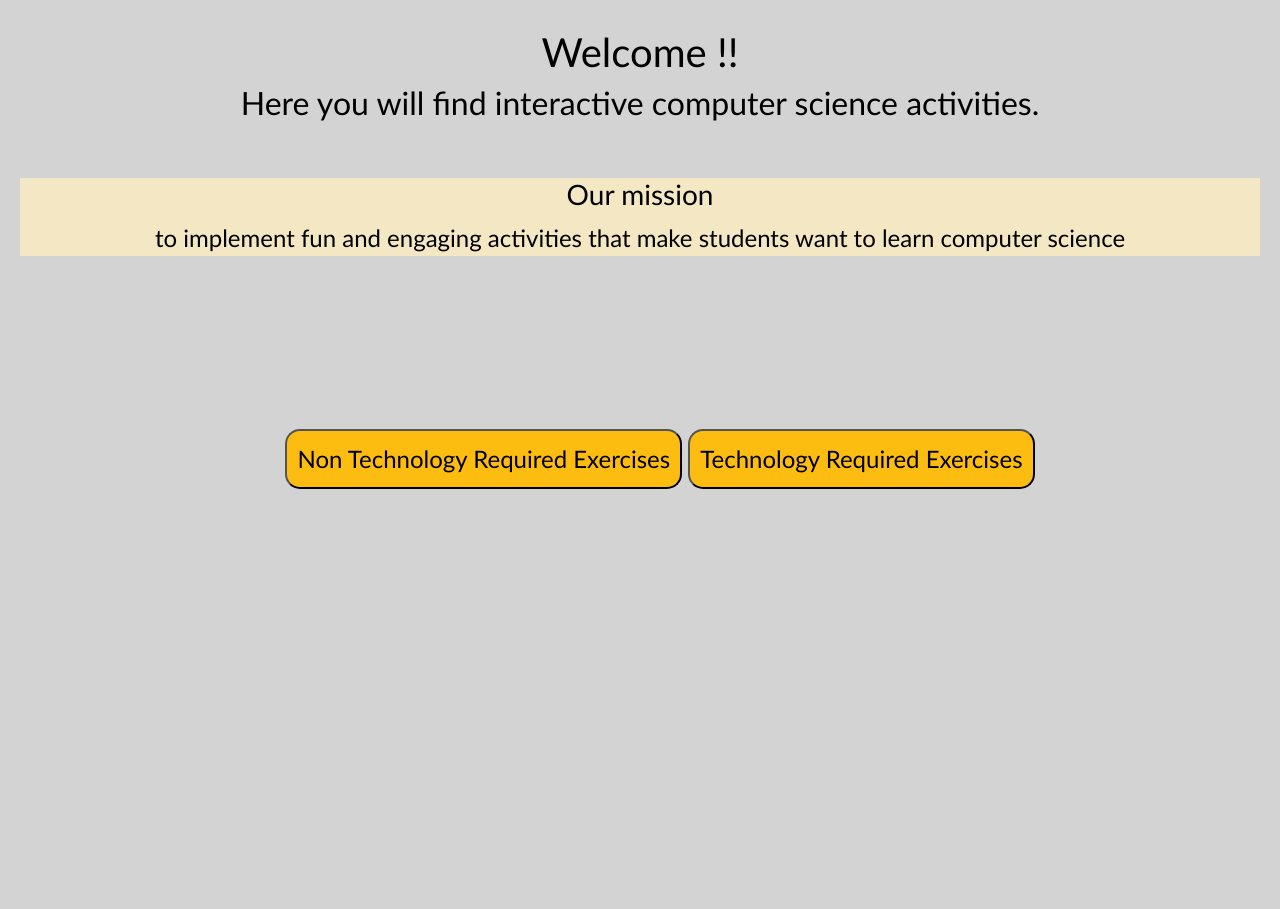
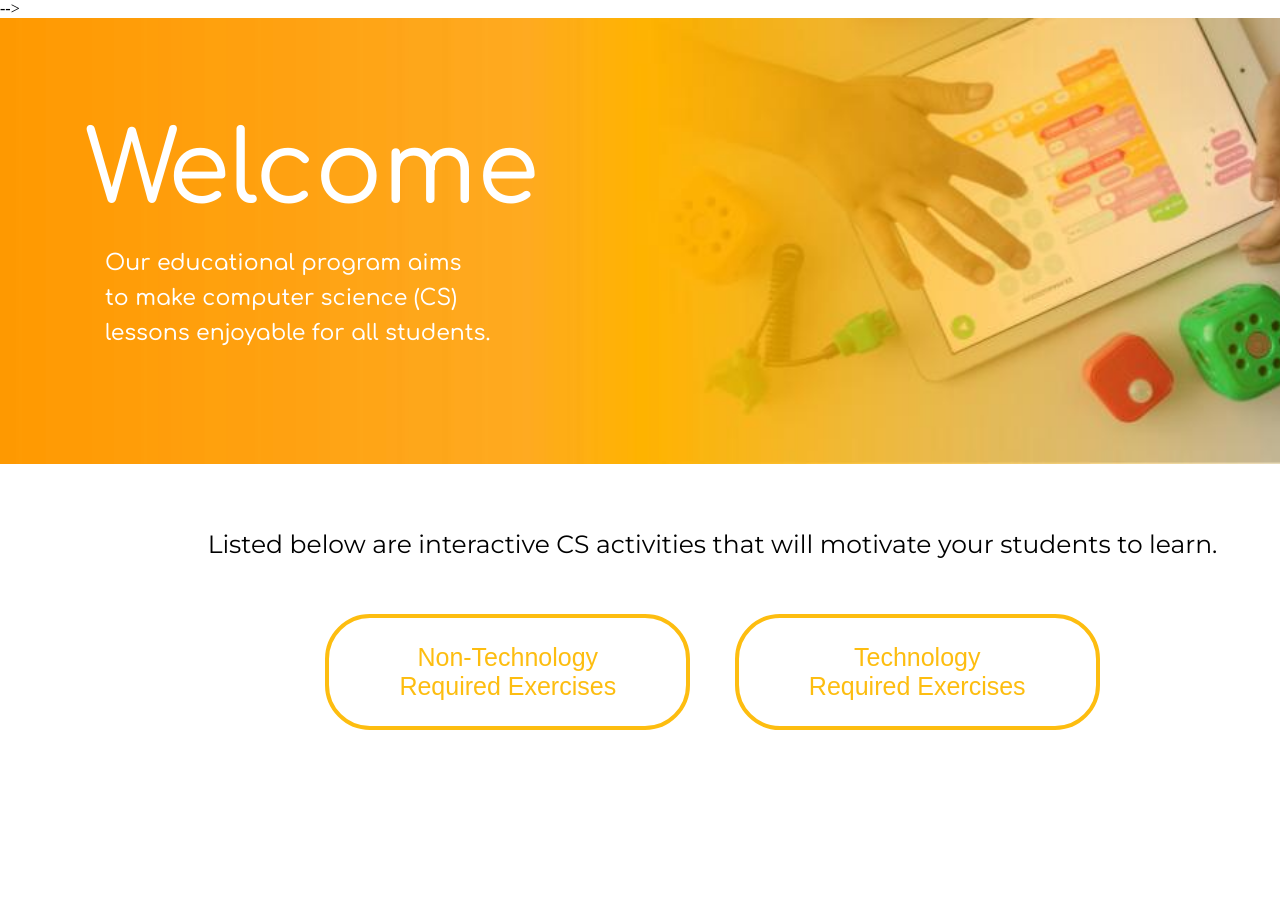
Before and after one commit to VCU-CS-Capstone/CS-23-313-Elementary-School-Computer-Science-Engagement, a Flask app: page /require/ in a window 1280 px wide; the page is wider, and only the part inside the window is pictured. Before the commit the page ends 489 px from the top of that part, so only its background shows below. Run offline with Flask 2, Linux system fonts and the light colour scheme; some libraries are stand-ins or nearby versions.

Commit message:
homepage styling

```diff
--- a/src/templates/require.html
+++ b/src/templates/require.html
@@ -1,51 +1,118 @@
-{% extends "base.html" %}
-{% block content %}
+<!-- {% extends "base.html" %}
+{% block content %} -->
 <html>
     <head>
-    <!-- <meta name="viewport" content="width=device-width, initial-scale=1.0"> -->
+    <meta name="viewport" content="width=device-width, initial-scale=1.0">
+    <link rel="preconnect" href="https://fonts.googleapis.com">
+    <link rel="preconnect" href="https://fonts.gstatic.com" crossorigin>
+    <link href="https://fonts.googleapis.com/css2?family=Comfortaa:wght@500&family=Montserrat&family=Roboto:wght@400;500;700&display=swap" rel="stylesheet">
+
 
         <style>
-            body{background-color: lightgray;
+            @import url('https://fonts.googleapis.com/css2?family=Comfortaa:wght@500&family=Montserrat&family=Roboto:wght@400;500;700&display=swap');
+
+            body{background-color: white;
                 margin: 0px;
                 margin-bottom: 0px;
                 color: black;
 
             }
-
             .wrapper {
                 display: grid;
-                grid-gap: 8px;
-                grid-template-rows:1fr 1fr 2fr;
-                background-color: lightgray;
+                /* grid-gap: 8px; */
+                grid-template-rows:1fr 1fr;
+                background-color: white;
                 margin-bottom: 0px;
-                font-family:'Trebuchet MS', 'Lucida Sans Unicode', 'Lucida Grande', 'Lucida Sans', Arial, sans-serif;
+                font-family: 'Comfortaa';
                 }
-            .mission {
-                background-color: #f4e7c4;
+            h1{
+                font-weight: 500;
+                font-size: 100px;
+                text-align: left;
+                padding-left: 50px;
+                margin-bottom: 20px;
             }
+
+            img{
+                width: 1425px;
+            }
+            .box-a{
+                position: relative;
+            }
+            .welcome{
+                position: absolute;
+                top: 10px;
+                left: 5px;
+                color: white;
+                width: 475px;
+                vertical-align: middle;
+                padding-left: 30px;
+                padding-top: 20px;
+            }
+            .welcome p{
+                font-size: 22px;
+                width:400px;
+                text-align:left;
+                padding-left: 70px;
+                margin: 0px;
+                font-weight: 500;
+                line-height: 35px;
+            }
+            .box-b{
+                margin-bottom: 0px;
+            }
+            .box-b p{
+                font-size: 25px;
+                padding-top: 40px;
+                font-family: 'Montserrat', sans-serif;
+            }
+            .box-c{
+                margin-top: 0px;
+            }
+
             div{
                 text-align: center;
                 }
             .box {
-                background-color: lightgrey;
+                background-color: white;
                 /* color: #fff; */
                 border-radius: 5px;
                 padding: 20px;
                 font-size: 150%;
                 }
 
-            a{color: black;
-            }
+            /* a{color: black;
+            } */
+
             button {
-              background-color: #fdbd10;
-              margin-top: 100px;
+                background-color: white;
+              color:#fdbd10;
+              margin-top: 30px;
               align-items: center;
-              padding: 10px;
-              border-radius: 15px;
+              padding-left:70px;
+              padding-right:70px;
+              padding-top: 25px;
+              padding-bottom: 25px;
+              border-radius: 45px;
+              border-style: solid;
+              border-color: #fdbd10;
+              border-width: 4px;
+              font-size: 25px;
 
           }
           button:hover {
               box-shadow: 0 12px 16px 0 rgba(0,0,0,0.24), 0 17px 50px 0 rgba(0,0,0,0.19);
+              cursor: pointer;
+          }
+
+          .buttons{
+            display:inline-block;
+            margin-right: 20px;
+            margin-left: 20px;
+          }
+
+          h3{
+            font-weight: bold;
           }
 
 
@@ -54,28 +121,45 @@
 <body>
 
    <div class="wrapper">
-    <div class="box a">
-            <h1> Welcome !!</h1>
-            <h2>  Here you will find interactive computer science activities. </h2>
+    <div class="box-a">
+
+            <!-- <h1> WELCOME</h1> -->
+            <img src="/src/images/welcome.jpg" alt="WelcomeBanner">
+            <div class="welcome">
+                <h1>Welcome</h1>
+                <p>Our educational program aims<br> to make computer science (CS) lessons enjoyable for all students.</p>
+            </div>
+
   </div>
-  <div class="box b">
-        <div class="mission">
-            <h3> Our mission </h3>
-                <p>to implement fun and engaging activities that make students want to learn computer science </p>
-            <!-- <h2>To implement fun and engaging activities that make students want to learn computer science</h2> -->
+  <div class="box-b">
+        <div class=box-b-container>
+            <p>Listed below are interactive CS activities that will motivate your students to learn.</p>
+            <!-- <ul> -->
+                <div class="button-container">
+                    <div class="buttons">
+                        <a href="{{url_for('nontech')}}"><button>Non-Technology<br> Required Exercises</button> </a>
+                    </div>
+                    <div class="buttons">
+                        <a href="{{url_for('tech')}}"><button>Technology<br> Required Exercises</button> </a>
+                    </div>
+                </div>
+
+
+
+
+            <!-- </ul> -->
         </div>
   </div>
-  <div class="box c">
+  <!-- <div class="box c">
+    <ul>
+        <a href="{{url_for('nontech')}}"><button>Non Technology Required Exercises</button> </a>
+        <a href="{{url_for('tech')}}"><button>Technology Required Exercises</button> </a>
+    </ul>
 
-    <ul>
-                <a href="{{url_for('nontech')}}"><button>Non Technology Required Exercises</button> </a>
-                <a href="{{url_for('tech')}}"><button>Technology Required Exercises</button> </a>
-        </ul>
-
-  </div>
+  </div> -->
 </div>
 </body>
 
 </html>
 
-{% endblock %}
+<!-- {% endblock %} -->
```
Also changed, not shown: src/images/welcome.jpg (renamed from src/images/WelcomeBanner.jpg), 2 other files.
